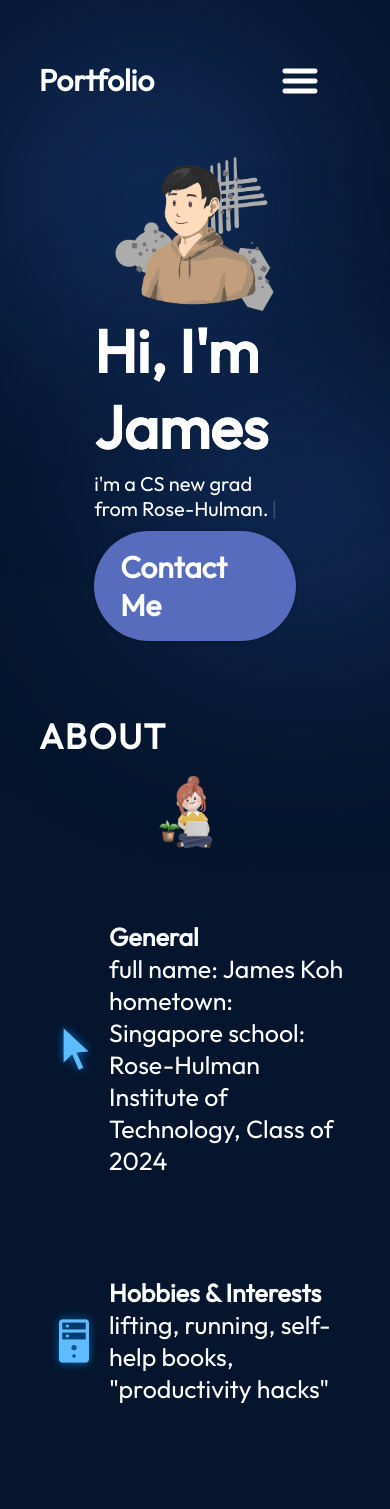
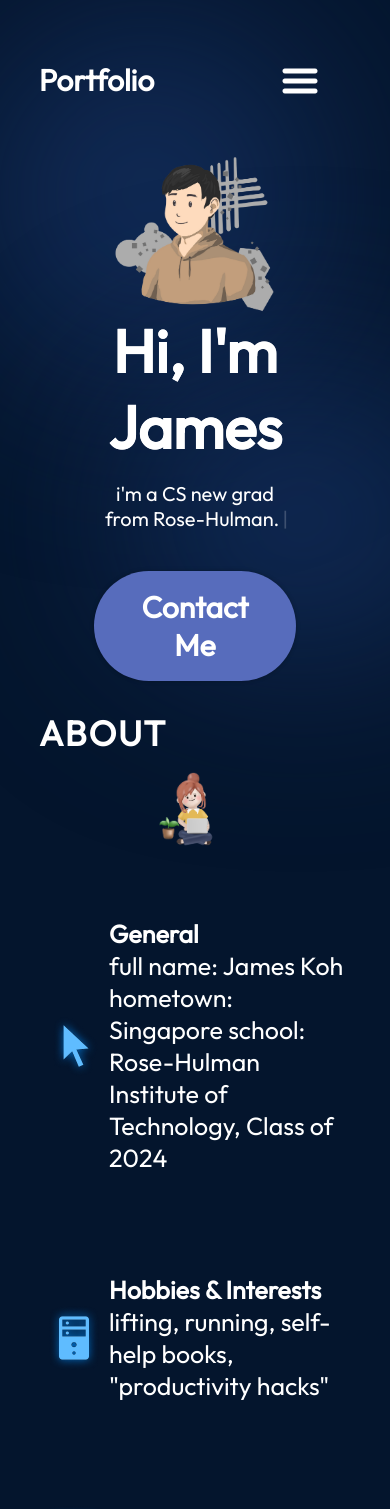
Before and after one commit to rhit-kohji/rhit-kohji.github.io, a React (Vite) app: page / in a window 390 px wide. Shown: the top 1509 px of the page. Built offline with nearby package versions, Linux system fonts and the light colour scheme.

Commit message:
minor adjustments to hero and modal mobile

```diff
--- a/src/components/About/About.module.css
+++ b/src/components/About/About.module.css
@@ -69,9 +69,8 @@
 @media screen and (max-width: 830px) {
     .container {
         background-color: transparent;
-        padding-left: 0;
-        padding-right: 0;
         margin-top: 0;
+        padding: 30px 0 0 0;
     }
 
     .content {
--- a/src/components/Credits/Modal.module.css
+++ b/src/components/Credits/Modal.module.css
@@ -58,16 +58,21 @@
 }
 
 @media screen and (max-width: 830px) {
+    /* need to account for original transform/translation */
     .modalContainer {
         flex-direction: column;
-        top: 0;
-        left: 0;
-        transform: none;
+        top: 50%;
+        left: 50%;
         width: 100%;
-        height: 100vh;
+        height: 80vh;
+        text-align: center;
     }
 
-    .creditsImg {
-        width: 100%;
+    .title {
+        flex-direction: column;
+    }
+
+    .content {
+        gap: 5px;
     }
 }
--- a/src/components/Hero/Hero.module.css
+++ b/src/components/Hero/Hero.module.css
@@ -113,11 +113,16 @@
         margin-right: 3%;
     }
 
+    .content {
+        text-align: center;
+    }
+
     .title {
         font-size: 60px;
     }
 
-    .content {
-        align-items: center;
+    .description {
+        margin-top: 10px;
+        min-height: 80px;
     }
 }
```
